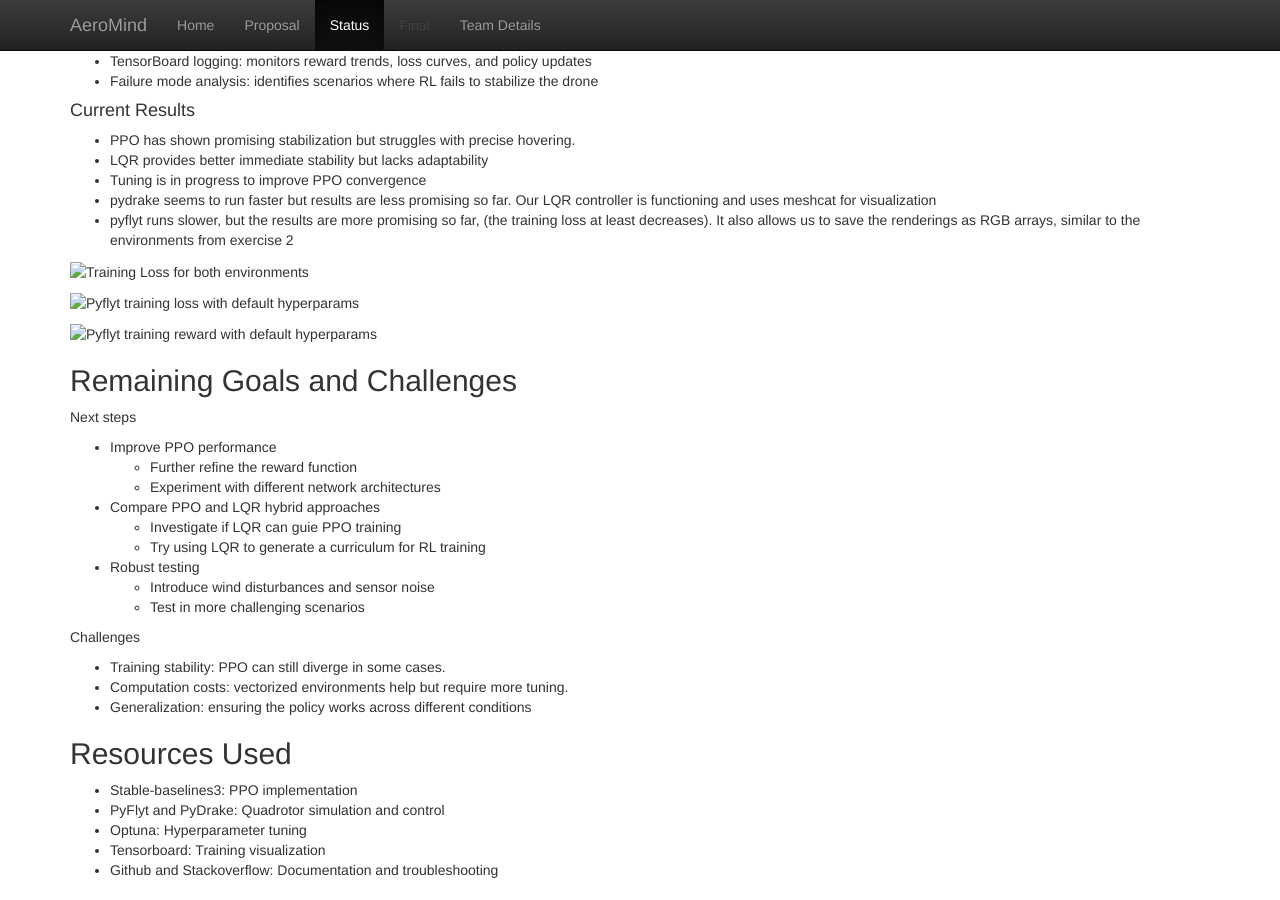
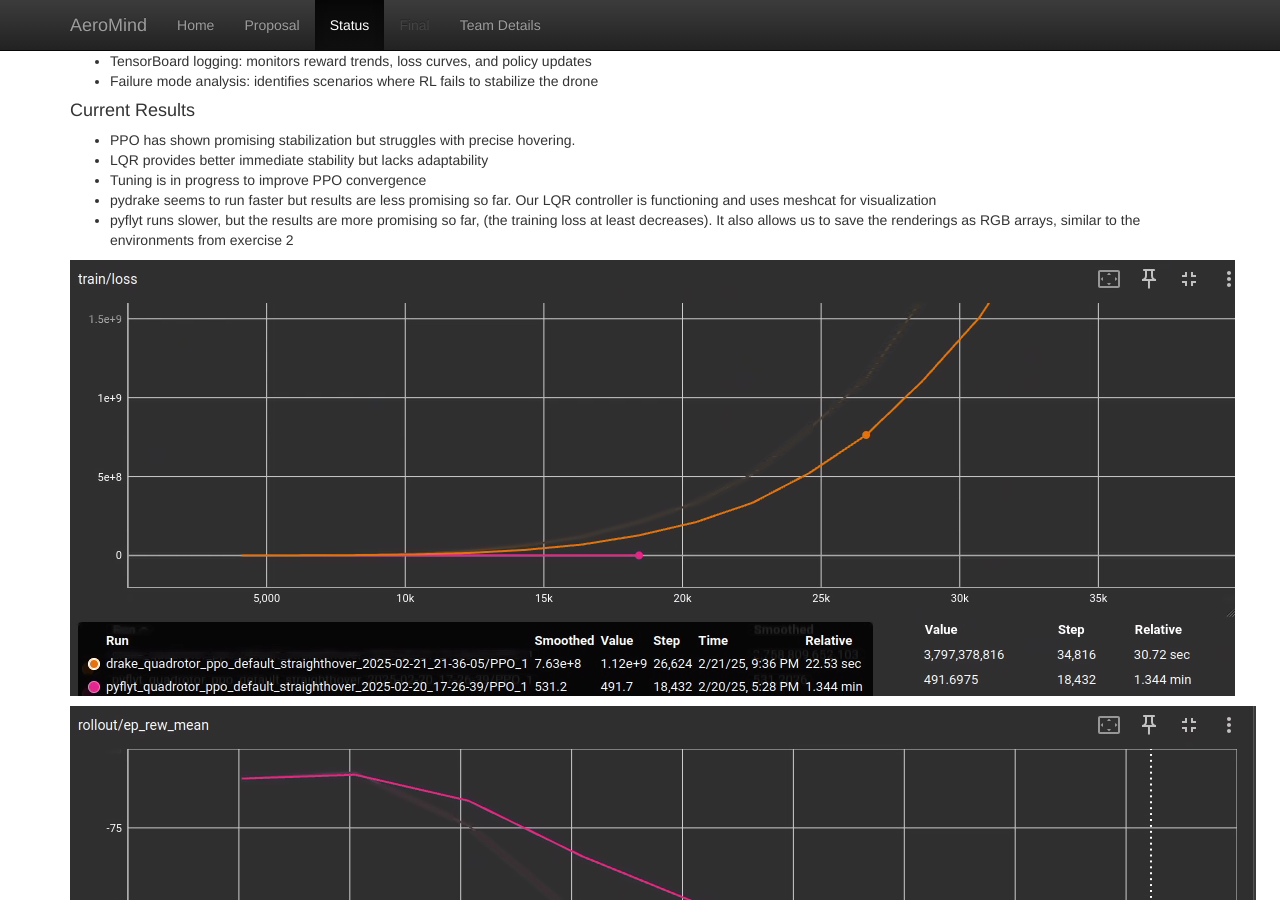
Before and after one commit to fermayda/AeroMind, a Jekyll site: the page built from docs/status.md, in a window 1280 px wide and 900 px high, scrolled down 1683 px. Built offline with Jekyll 4.4.1, drawn with Linux system fonts in a browser that asks for light colours.

Commit message:
Fixed video

```diff
--- a/docs/status.md
+++ b/docs/status.md
@@ -72,11 +72,11 @@
 - pydrake seems to run faster but results are less promising so far. Our LQR controller is functioning and uses meshcat for visualization
 - pyflyt runs slower, but the results are more promising so far, (the training loss at least decreases). It also allows us to save the renderings as RGB arrays, similar to the environments from exercise 2
 
-![Training Loss for both environments](docs/assets/images/image6.png)
+![Training Loss for both environments](assets/images/image6.png)
 
-![Pyflyt training loss with default hyperparams](docs/assets/images/image2.png)
+![Pyflyt training loss with default hyperparams](assets/images/image2.png)
 
-![Pyflyt training reward with default hyperparams](docs/assets/images/image2.png)
+![Pyflyt training reward with default hyperparams](assets/images/image2.png)
 
 
 ## Remaining Goals and Challenges
@@ -109,4 +109,4 @@
 
 ## Video
 
-[Watch Video](docs/assets/videos/projectreport.mp4)
+[Watch Video](assets/videos/projectreport.mp4)
```
